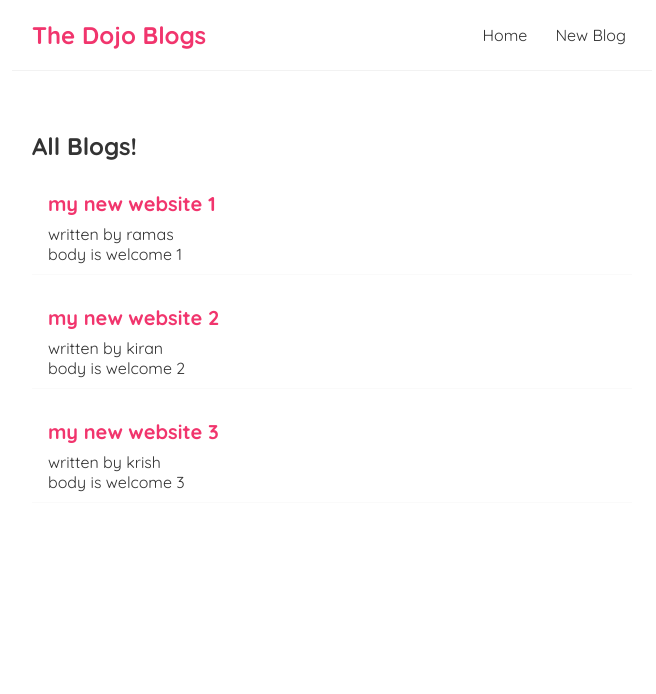
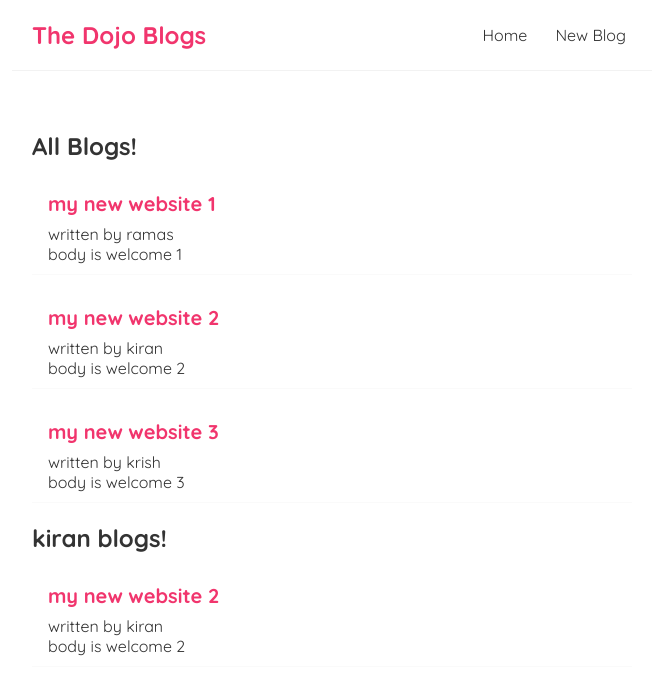
Before and after one commit to shyamjith94/dojo-blog-react, a React (Create React App) app: page / in a window 1280 px wide. Shown: the top 694 px of the page, without its empty margins (308-964 px from the left). Built offline with nearby package versions, Linux system fonts and the light colour scheme.

Commit message:
reuse componet

```diff
--- a/src/Home.js
+++ b/src/Home.js
@@ -11,6 +11,7 @@ const Home = () => {
     return (
         <div className="home">
             <BlogList blogs={ blogs } title="All Blogs!"/>
+            <BlogList blogs={ blogs.filter((blog)=> blog.author === 'kiran') } title="kiran blogs!"/>
         </div>
       );
 }
```
